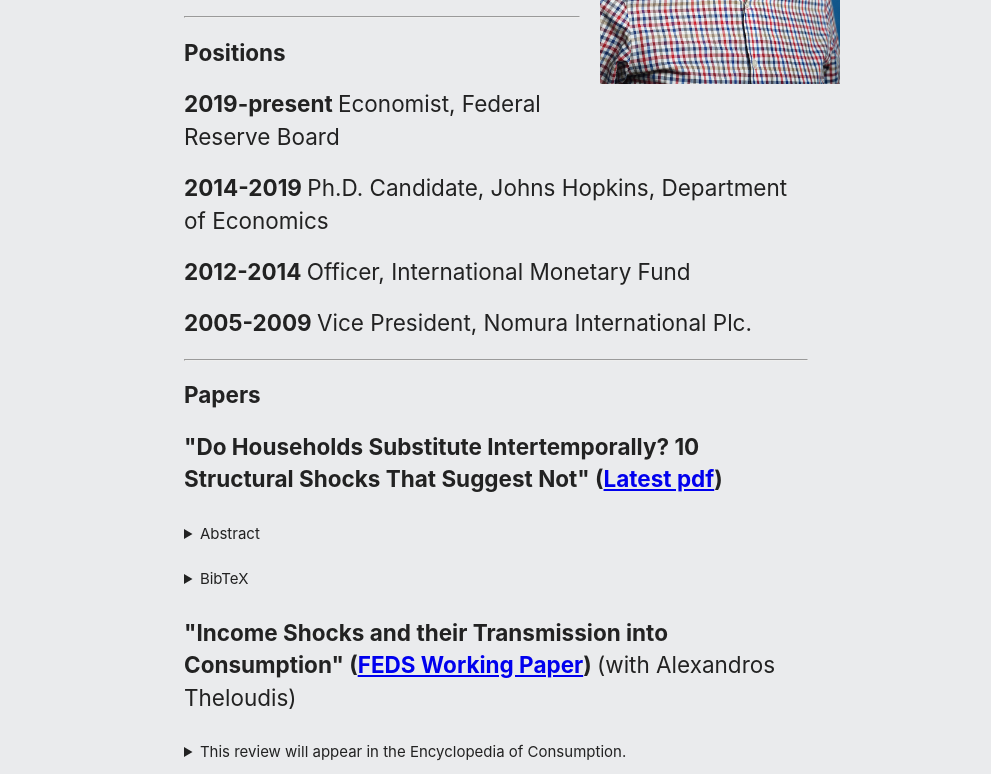
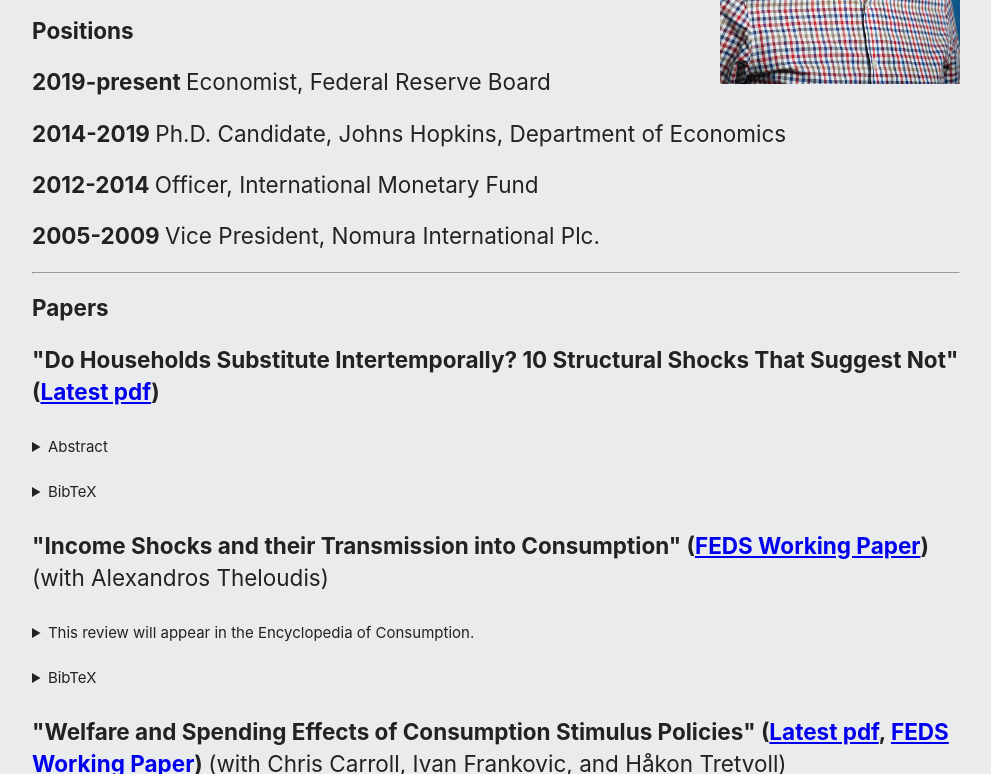
Before and after one commit to edmundcrawley/website, a plain HTML site: page index.html in a window 1280 px wide. Shown: the part 326-1100 px from the top of the page, without its empty margins (144-1135 px from the left). Drawn offline with Linux system fonts and the light colour scheme.

Commit message:
Widens the page on a PC screen

```diff
--- a/style.css
+++ b/style.css
@@ -242,3 +242,161 @@ summary:hover {
     background-color: transparent; /* Remove hover background color */
     text-decoration: underline; /* Optional: add underline on hover for feedback */
 }
+
+/* Add this to your style.css file */
+
+/* Make all containers have consistent width and alignment */
+.container {
+  max-width: 47rem;
+  margin: 0 auto;
+  padding: 0 1rem;
+  width: auto;
+}
+
+/* Ensure consistent spacing between sections */
+#header, section.text {
+  width: 100%;
+}
+
+/* Remove any extra padding that may cause misalignment */
+#header h1, #header h2,
+#header p, section.text h2 {
+  padding-left: 0;
+  margin-left: 0;
+}
+
+/* Make sure all content sections have consistent margins */
+.position-list,
+.papers-list,
+.policy-notes,
+.discussion-papers,
+.other-projects,
+.profile-header {
+  margin: 0;
+  width: 100%;
+}
+
+/* Ensure proper nesting of containers */
+section.text .container {
+  padding: 0;
+}
+
+/* Maintain mobile responsiveness */
+@media screen and (min-width: 768px) {
+  .container {
+    padding: 0 1rem;
+  }
+}
+
+/* Reset container styles to ensure consistent alignment */
+.container {
+  max-width: 47rem;
+  width: 100%;
+  margin-left: auto;
+  margin-right: auto;
+  padding-left: 1rem !important;
+  padding-right: 1rem !important;
+  box-sizing: border-box;
+}
+
+/* Remove any extra padding or margin that might cause misalignment */
+#header .container,
+section.text .container {
+  padding-left: 1rem !important;
+  padding-right: 1rem !important;
+}
+
+/* Force all headings to align properly */
+h1, h2, h3, p {
+  padding-left: 0 !important;
+  margin-left: 0 !important;
+}
+
+/* Make sure nested containers don't double up on padding */
+section.text {
+  padding-left: 0 !important;
+  padding-right: 0 !important;
+}
+
+/* Override any responsive adjustments that might affect alignment */
+@media screen and (min-width: 768px) {
+  .container {
+    padding-left: 1rem !important;
+    padding-right: 1rem !important;
+  }
+}
+
+/* Debug outline - uncomment to see container boundaries */
+/*
+.container {
+  border: 1px solid red;
+}
+#header, section.text {
+  border: 1px solid blue;
+}
+*/
+
+/* Reset and standardize container styles across the entire site */
+.container {
+  max-width: 60rem; /* Wider content area */
+  width: 100%;
+  margin-left: auto;
+  margin-right: auto;
+  padding-left: 1rem !important;
+  padding-right: 1rem !important;
+  box-sizing: border-box;
+}
+
+/* Ensure the text section container matches exactly */
+section.text {
+  padding: 0 !important;
+  max-width: none !important; /* Remove any max-width on the section itself */
+  margin: 0 !important;
+}
+
+section.text .container {
+  max-width: 60rem; /* Match the header container */
+  padding-left: 1rem !important;
+  padding-right: 1rem !important;
+}
+
+/* Standardize section margins and paddings */
+.position-list,
+.papers-list,
+.policy-notes,
+.discussion-papers,
+.other-projects {
+  padding-left: 0 !important;
+  padding-right: 0 !important;
+  margin-left: 0 !important;
+  margin-right: 0 !important;
+  width: 100% !important;
+}
+
+/* Fix heading and paragraph margin/padding to prevent misalignment */
+h1, h2, h3, h4, h5, h6, p {
+  padding-left: 0 !important;
+  margin-left: 0 !important;
+}
+
+/* Responsive adaptations */
+@media screen and (max-width: 768px) {
+  .container, section.text .container {
+    max-width: 100%;
+    padding-left: 1rem !important;
+    padding-right: 1rem !important;
+  }
+}
+
+/* Debugging - uncomment to see container boundaries */
+/*
+.container {
+  border: 1px solid red;
+}
+section.text {
+  border: 1px solid blue;
+}
+section.text .container {
+  border: 1px solid green;
+}
+*/
```
